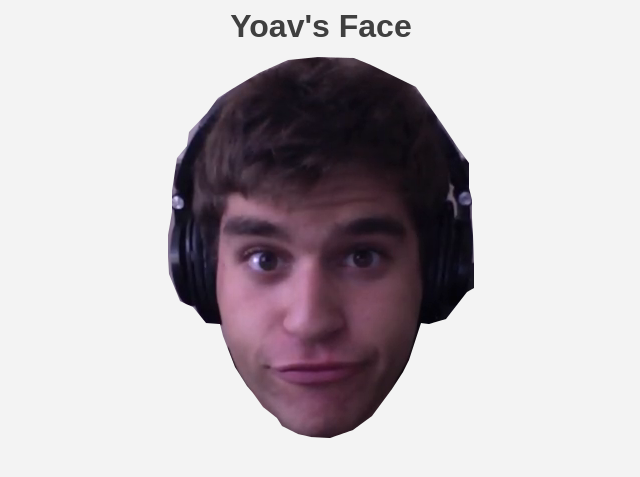
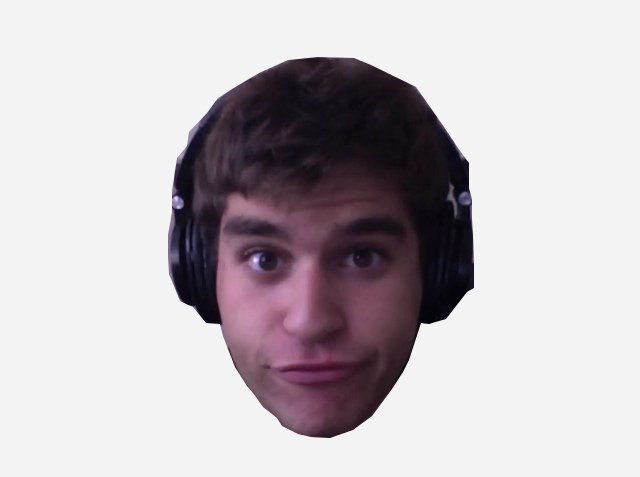
Before and after one commit to yoavz/yoavz.github.io, a Jekyll site: the page face.html, which Jekyll copies as it is, in a window 1280 px wide. Shown: the top 477 px of the page, without its empty margins (327-967 px from the left). Built offline with Jekyll 4.4.1, drawn with Linux system fonts in a browser that asks for light colours; Markdown is read by kramdown in place of the engine named in the settings.

Commit message:
removed heading]

```diff
--- a/face.html
+++ b/face.html
@@ -7,6 +7,5 @@
 
 	<body>
 		<div id="face" />
-		<h1>Yoav's Face</h1>
 	</body>
 </html>
```
